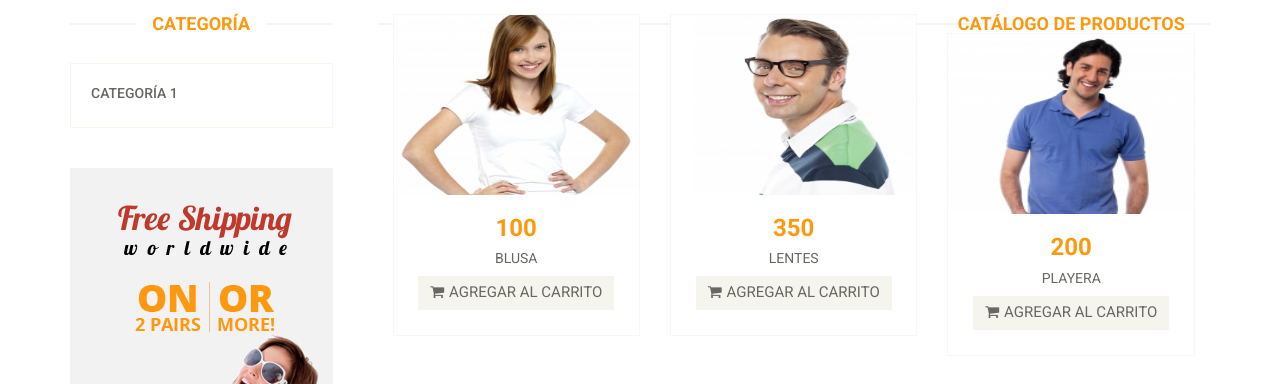
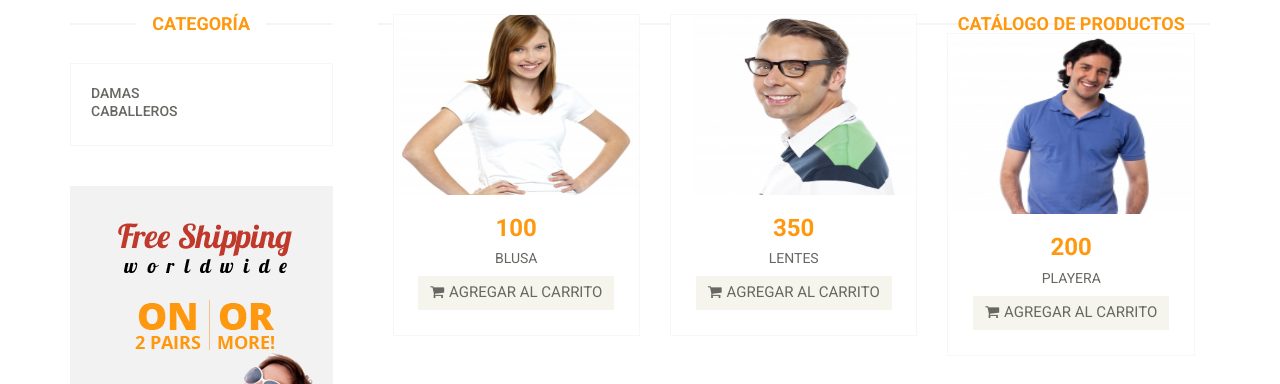
Before and after one commit to josecisneros28/Eshopper, a PHP site: page / in a window 1280 px wide. Shown: the part 591-975 px from the top of the page. Run offline with PHP 8.4, Linux system fonts and the light colour scheme.

Commit message:
Add files via upload

```diff
--- a/index.php
+++ b/index.php
@@ -1,10 +1,10 @@
 <?php
   $BDProductos = array(
-    array(1, 2, 3, 4, 5),                                       //El ID
-    array("Blusa", "Lentes", "Playera", "Pantalón", "Vestido"), //La Descripción
-    array(100, 350, 200, 420, 250),                             //El Precio
-    array("Dama", "Caballero", "Caballero", "Dama", "Dama"));   //Categoría
-  $iProductos = 5; //Indica el No. de Productos
+    array(1, 2, 3, 4, 5, 6, 7),                                       //El ID
+    array("Blusa", "Lentes", "Playera", "Pantalón", "Vestido", "Playera roja", "Calcetines"), //La Descripción
+    array(100, 350, 200, 420, 250, 170, 60),                             //El Precio
+    array("Dama", "Caballero", "Caballero", "Dama", "Dama", "Caballero", "Caballero"));   //Categoría
+  $iProductos = 7; //Indica el No. de Productos
 
   $BDAlmacen = array(
     array(1, 2, 3, 4, 5), //El IDProducto
@@ -170,7 +170,8 @@
 						<div class="panel-group category-products" id="accordian"><!--category-productsr-->
 							<div class="panel panel-default">
 								<div class="panel-heading">
-									<h4 class="panel-title"><a href="#">Categoría 1</a></h4>
+									<h4 class="panel-title"><a href="#">Damas</a></h4>
+									<h4 class="panel-title"><a href="#">Caballeros</a></h4>
 								</div>
 							</div>
 						</div><!--/category-products-->
@@ -238,6 +239,19 @@
 											</div>
 										</div>
 									</div>
+									<div class="col-sm-4">
+										<div class="product-image-wrapper">
+											<div class="single-products">
+												<div class="productinfo text-center">
+													<img src="images/home/recommend1.jpg" alt="" />
+													<h2>$50</h2>
+													<p>Producto Esp 2</p>
+													<a href="#" class="btn btn-default add-to-cart"><i class="fa fa-shopping-cart"></i>Agregar al Carrito</a>
+												</div>
+
+											</div>
+										</div>
+									</div>
 								</div>
 
 							</div>
```
